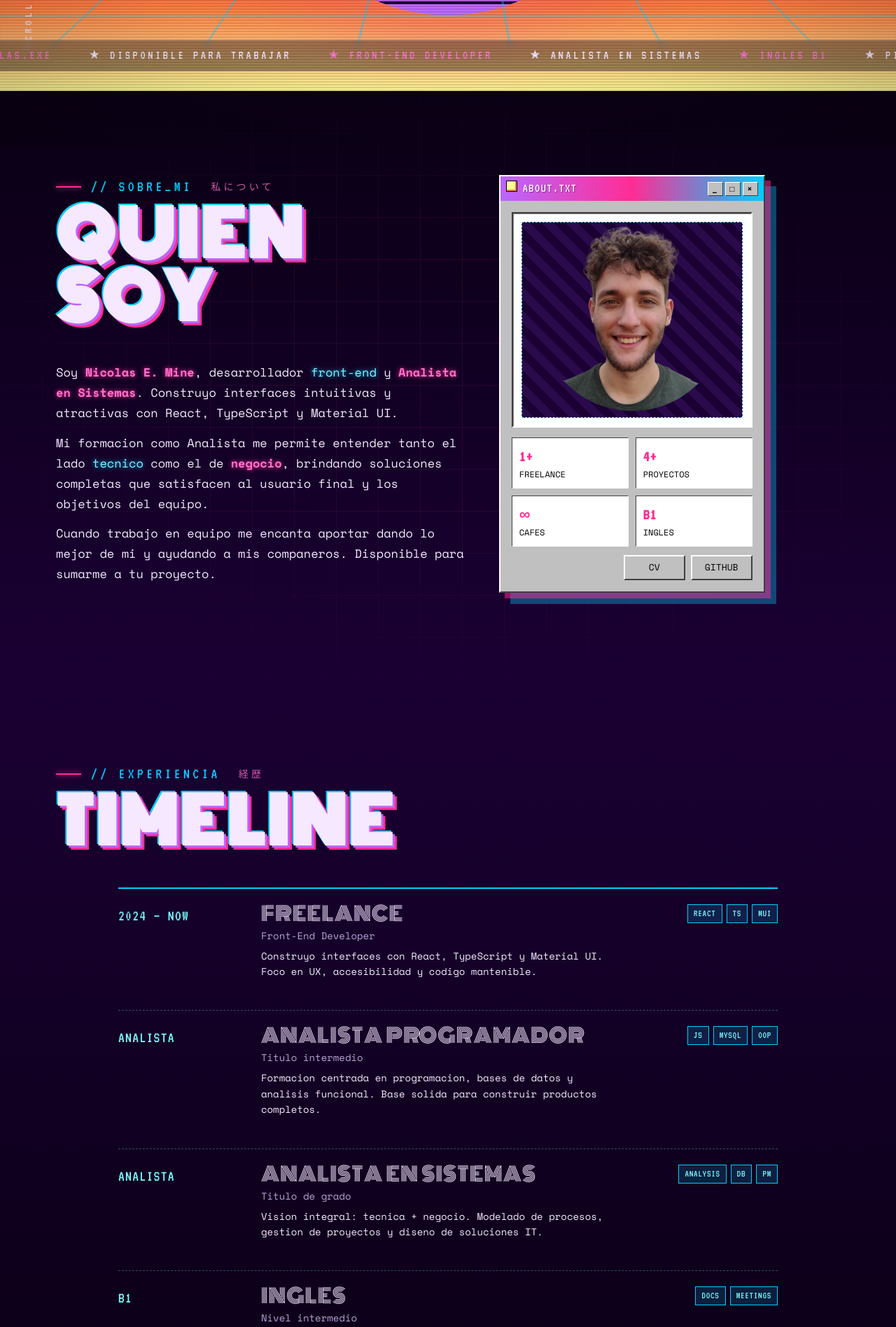
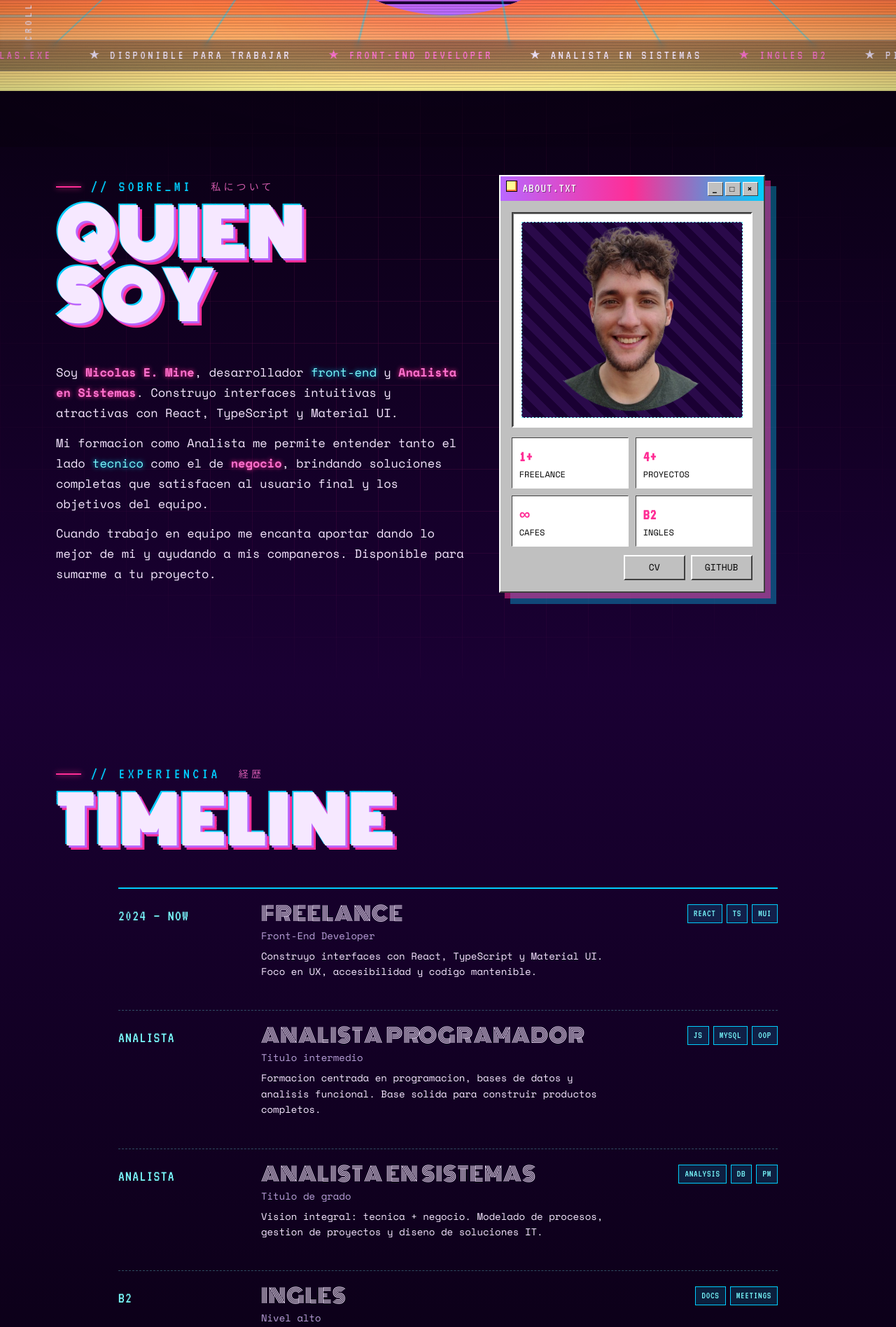
Before and after one commit to nicomine-dev/nicolas-developer, a Next.js app: page / in a window 1280 px wide. Shown: the part 670-2566 px from the top of the page at 70% size. Built offline with nearby package versions, Linux system fonts and the light colour scheme.

Commit message:
Update English level: B1 to B2 (nivel alto)
Co-Authored-By: Claude Opus 4.7 <noreply@anthropic.com>

```diff
--- a/components/About.tsx
+++ b/components/About.tsx
@@ -46,7 +46,7 @@ export function About({ c }: { c: CopyBlock }) {
                 {c.statCoffee}
               </div>
               <div className="stat">
-                <b>B1</b>
+                <b>B2</b>
                 {c.statBugs}
               </div>
             </div>
--- a/lib/copy.ts
+++ b/lib/copy.ts
@@ -44,7 +44,7 @@ export const COPY: Record<Lang, CopyBlock> = {
       "DISPONIBLE PARA TRABAJAR",
       "FRONT-END DEVELOPER",
       "ANALISTA EN SISTEMAS",
-      "INGLES B1",
+      "INGLES B2",
       "PIXEL PERFECT",
     ],
     scroll: "SCROLL ↓",
@@ -87,7 +87,7 @@ export const COPY: Record<Lang, CopyBlock> = {
       "OPEN TO WORK",
       "FRONT-END DEVELOPER",
       "SYSTEM ANALYST",
-      "ENGLISH B1",
+      "ENGLISH B2",
       "PIXEL PERFECT",
     ],
     scroll: "SCROLL ↓",
--- a/lib/data.ts
+++ b/lib/data.ts
@@ -82,9 +82,9 @@ export const EXPERIENCE: Experience[] = [
     tags: ["ANALYSIS", "DB", "PM"],
   },
   {
-    when: "B1",
+    when: "B2",
     company: "INGLES",
-    role: { es: "Nivel intermedio", en: "Intermediate" },
+    role: { es: "Nivel alto", en: "Upper-intermediate" },
     desc: {
       es: "Comunicacion fluida en entornos tecnicos: documentacion, code review y meetings.",
       en: "Fluent in technical settings: documentation, code review and meetings.",
@@ -165,7 +165,7 @@ export const TOOLS: Tool[] = [
   { label: "STACK", value: "REACT / TS / MUI" },
   { label: "DB", value: "MYSQL" },
   { label: "TOOLS", value: "VS CODE / GITHUB" },
-  { label: "IDIOMAS", value: "ESPANOL / INGLES B1" },
+  { label: "IDIOMAS", value: "ESPANOL / INGLES B2" },
 ];
 
 export const SKILL_DIRS: SkillDir[] = [
@@ -247,7 +247,7 @@ export const SKILL_DIRS: SkillDir[] = [
     iconColor: "yellow",
     entries: [
       { icon: "◉", name: "ESPANOL", ext: ".LNG", type: { es: "HABLADO", en: "SPOKEN" }, meta: { es: "NATIVO", en: "NATIVE" } },
-      { icon: "◉", name: "INGLES",  ext: ".LNG", type: { es: "HABLADO", en: "SPOKEN" }, meta: "B1" },
+      { icon: "◉", name: "INGLES",  ext: ".LNG", type: { es: "HABLADO", en: "SPOKEN" }, meta: "B2" },
     ],
   },
 ];
```
